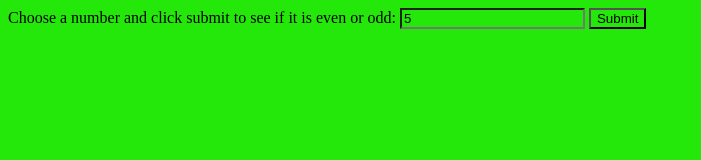
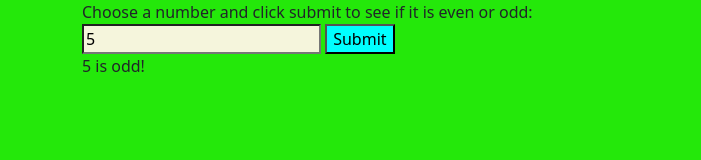
Before and after one commit to SLSeifert/even_stephen, a plain HTML site: page index.html in a window 1280 px wide. Both pictures are taken after typing "5" into the empty fields and a click on the button "Submit". Shown: the whole page, without its empty margins (0-701 px from the left). Drawn offline with nearby package versions, Linux system fonts and the light colour scheme.

Commit message:
Code function to display if input number is even or odd.

```diff
--- a/index.html
+++ b/index.html
@@ -4,13 +4,27 @@
     <meta charset="UTF-8" />
     <meta name="viewport" content="width=device-width, initial-scale=1.0" />
     <title>Document</title>
+    <link
+      href="https://cdn.jsdelivr.net/npm/bootstrap@5.3.8/dist/css/bootstrap.min.css"
+      rel="stylesheet"
+      integrity="sha384-sRIl4kxILFvY47J16cr9ZwB07vP4J8+LH7qKQnuqkuIAvNWLzeN8tE5YBujZqJLB"
+      crossorigin="anonymous"
+    />
     <link rel="stylesheet" href="style.css" />
   </head>
-  <body>
-    <label for="number">Choose a number and click submit to see if it is even or odd:</label>
-    <input id="userNum" type="number" placeholder="Enter Number"/>
-    <button id="subButton">Submit</button>
-    <p id="output"></p>
+  <body class="d-flex justify-content-center align-items-center">
+    <div class="container">
+      <div class="row">
+        <label class="col-12" for="number"
+          >Choose a number and click submit to see if it is even or odd:</label
+        >
+        <div class="col-12">
+          <input id="userNum" type="number" placeholder="Enter Number" />
+          <button id="subButton">Submit</button>
+        </div>
+        <p class="col-12" id="output"></p>
+      </div>
+    </div>
     <script src="javascript.js"></script>
   </body>
 </html>
--- a/javascript.js
+++ b/javascript.js
@@ -4,4 +4,16 @@ const button = document.getElementById('subButton')
 
 button.addEventListener('click', ()=> {
     const number = Number(input.value)
+
+    if (isNaN(number)) {
+        output.textContent = "Enter a valid number.";
+    } else {
+        evenStephen(number);
+    }
 });
+
+function evenStephen(num) {
+    if (num % 2 === 1) {
+        output.textContent = `${num} is odd!`;
+    } else output.textContent = `${num} is even!`;
+}
--- a/style.css
+++ b/style.css
@@ -1,3 +1,11 @@
-* {
+body {
     background-color: rgb(36, 232, 10);
 }
+
+button {
+    background-color: aqua;
+}
+
+input {
+    background-color: beige;
+}
```
